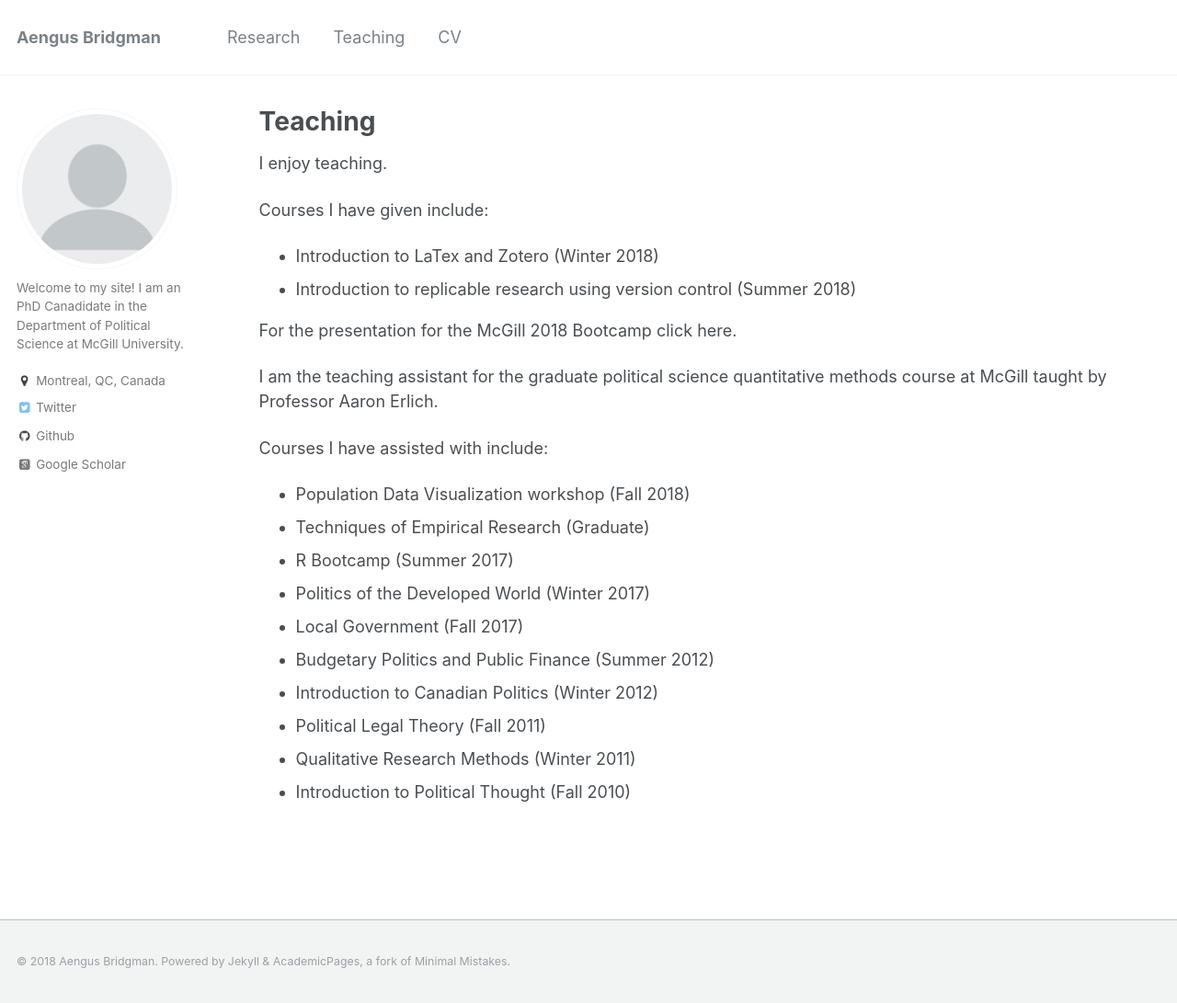
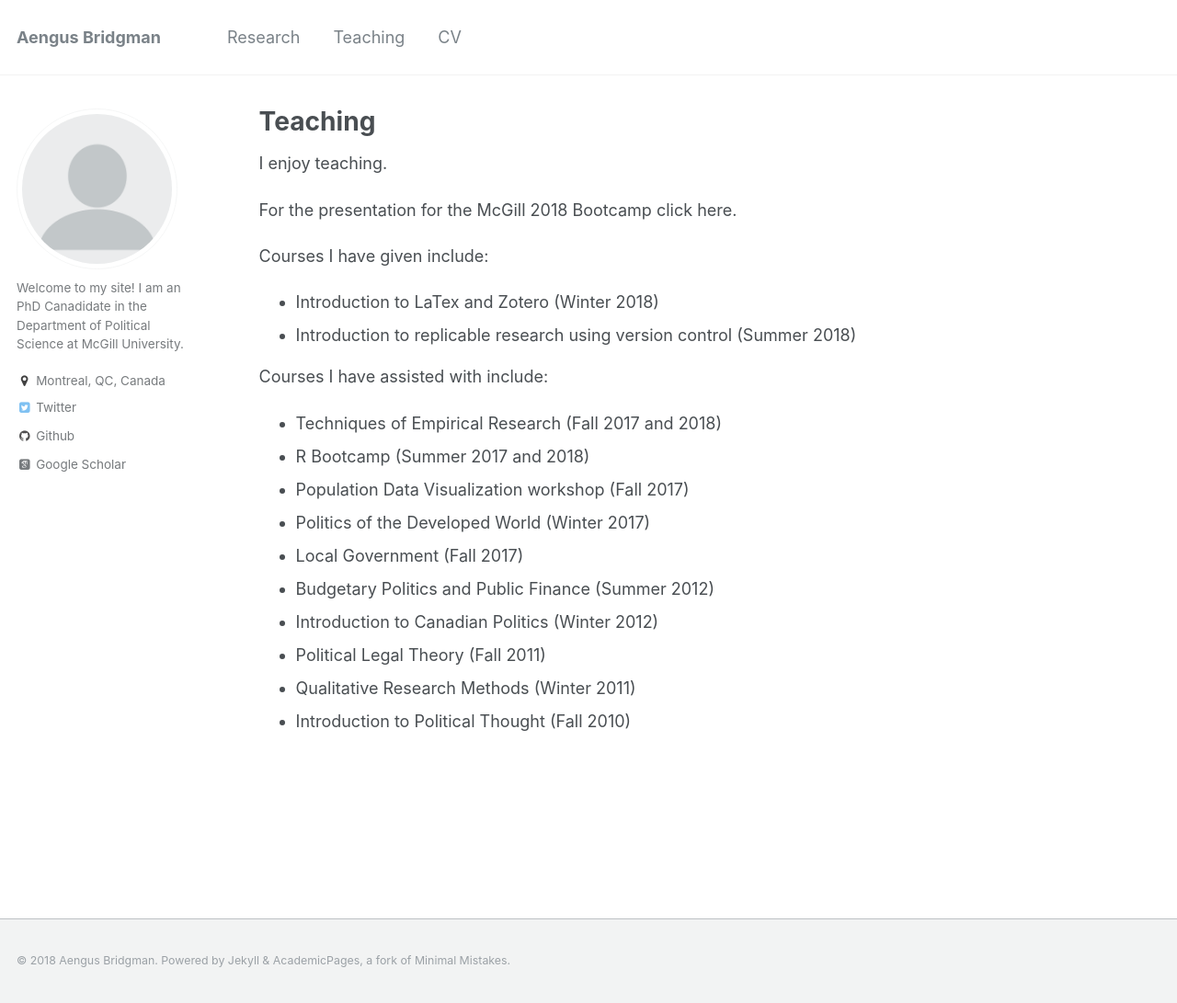
Before and after one commit to costinciobanu/costinciobanu.github.io, a Jekyll site: the page built from _pages/teaching.md, in a window 1280 px wide and 1091 px high. Shown: the whole window at 92% size. Built offline with Jekyll 4.4.1, drawn with Linux system fonts in a browser that asks for light colours; some web fonts are replaced.

```diff
--- a/_pages/teaching.md
+++ b/_pages/teaching.md
@@ -9,20 +9,18 @@ author_profile: true
 
 I enjoy teaching.
 
+For the presentation for the McGill 2018 Bootcamp click <a href="https://aengusb.github.io/github_bootcamp/#">here</a>.
+
 Courses I have given include:
 
 * Introduction to LaTex and Zotero (Winter 2018)
 * Introduction to replicable research using version control (Summer 2018)
 
-For the presentation for the McGill 2018 Bootcamp click <a href="https://aengusb.github.io/github_bootcamp/#">here</a>.
-
-I am the teaching assistant for the graduate political science quantitative methods course at McGill taught by Professor Aaron Erlich.
-
 Courses I have assisted with include:
 
-* Population Data Visualization workshop (Fall 2018)
-* Techniques of Empirical Research (Graduate)
-* R Bootcamp (Summer 2017)
+* Techniques of Empirical Research (Fall 2017 and 2018)
+* R Bootcamp (Summer 2017 and 2018)
+* Population Data Visualization workshop (Fall 2017)
 * Politics of the Developed World (Winter 2017)
 * Local Government (Fall 2017)
 * Budgetary Politics and Public Finance (Summer 2012)
```
Also changed, not shown: _pages/cv.md (+1 -1 lines), _pages/research.md (+1 -1 lines).
